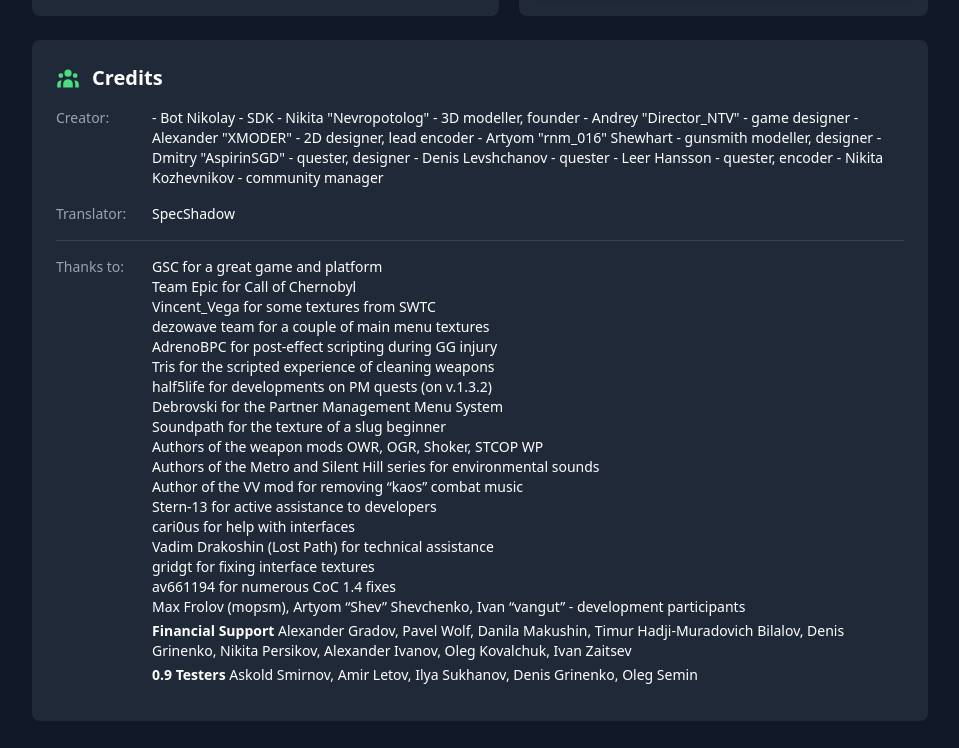
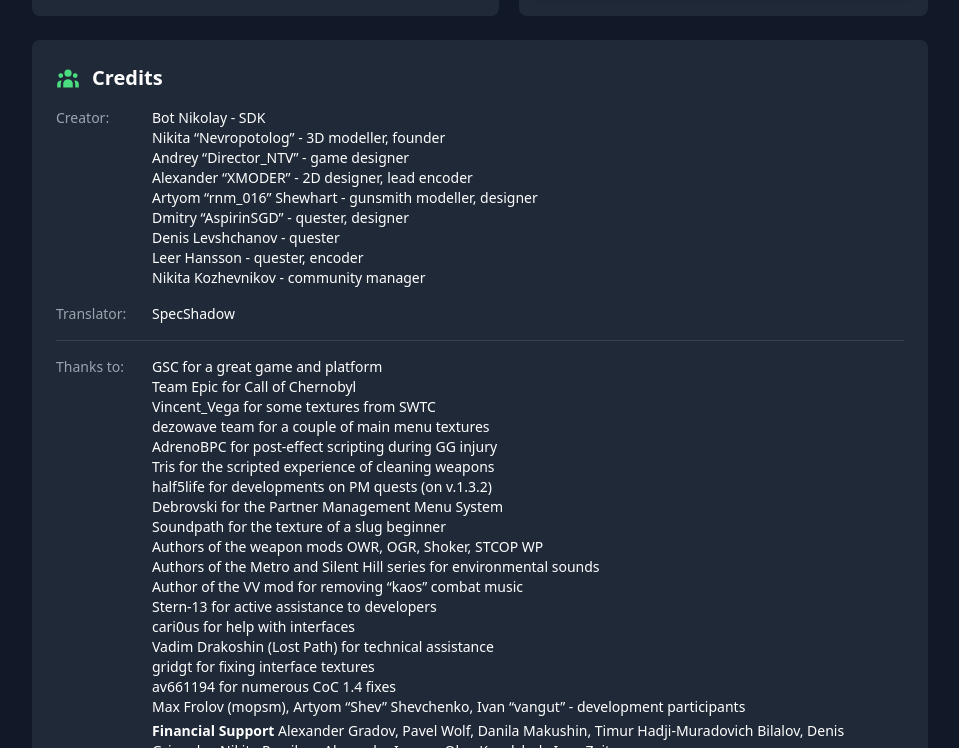
Before and after one commit to Cheekitos/CSMA, a Jekyll site: the page built from _mods/legend-returns.md, in a window 1280 px wide and 900 px high, scrolled down 1265 px, cut to the strip 152-900 px from the top of the window. Shown: the whole strip, without its empty margins (160-1119 px from the left). Built offline with Jekyll 4.4.1, drawn with Linux system fonts in a browser that asks for light colours; nearby versions of some CDN libraries.

Commit message:
Update legend-returns.md

```diff
--- a/_mods/legend-returns.md
+++ b/_mods/legend-returns.md
@@ -35,15 +35,15 @@
     url: "https://ap-pro.ru/stuff/zov_pripjati/legend-returns-092-r214/"
 
 mod_creator: |
-  - Bot Nikolay - SDK
-  - Nikita "Nevropotolog" - 3D modeller, founder
-  - Andrey "Director_NTV" - game designer
-  - Alexander "XMODER" - 2D designer, lead encoder
-  - Artyom "rnm_016" Shewhart - gunsmith modeller, designer
-  - Dmitry "AspirinSGD" - quester, designer
-  - Denis Levshchanov - quester
-  - Leer Hansson - quester, encoder
-  - Nikita Kozhevnikov - community manager
+  * Bot Nikolay - SDK
+  * Nikita "Nevropotolog" - 3D modeller, founder
+  * Andrey "Director_NTV" - game designer
+  * Alexander "XMODER" - 2D designer, lead encoder
+  * Artyom "rnm_016" Shewhart - gunsmith modeller, designer
+  * Dmitry "AspirinSGD" - quester, designer
+  * Denis Levshchanov - quester
+  * Leer Hansson - quester, encoder
+  * Nikita Kozhevnikov - community manager
 translation_by: "SpecShadow"
 additional_credits: |
   * GSC for a great game and platform
@@ -96,7 +96,7 @@
     </div>
   </div>
 
-  <div class="flex items-start" style="gap: 0.75rem; margin-bottom: 0.75rem;">
+  <div class="flex items-start" style="gap: 0.75rem; margin-bottom: 0;">
     <span style="color: #fbbf24 !important; font-weight: bold; font-size: 0.875rem; flex-shrink: 0; line-height: 1.5; min-width: 1.2rem;">4.</span>
     <div style="flex: 1; line-height: 1.5;">
       <p style="margin: 0; color: #d1d5db;">On first launch, reset weather & lighting settings to default.</p>
```
